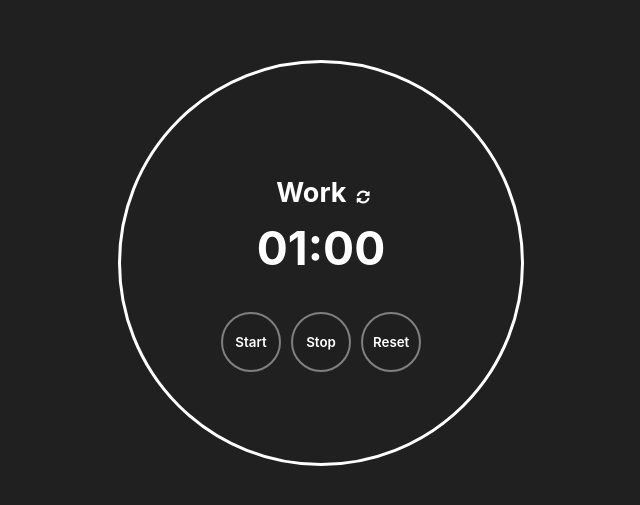
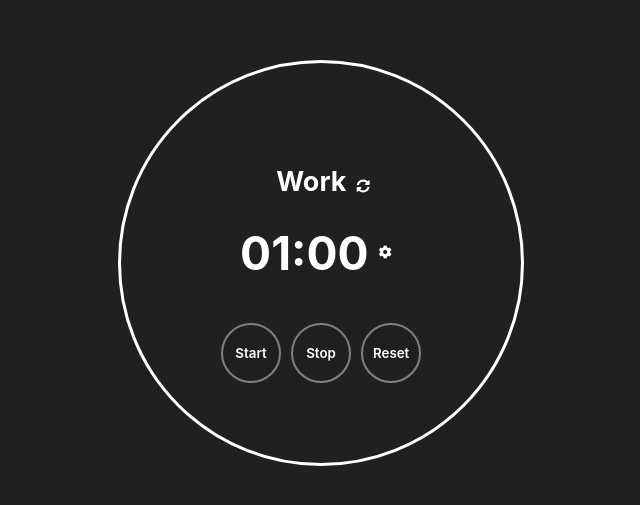
Before and after one commit to varkum/50-10-timer, a React (Vite) app: page / in a window 1280 px wide. Shown: the part 137-642 px from the top of the page, without its empty margins (319-959 px from the left). Built offline with nearby package versions, Linux system fonts and the light colour scheme.

Commit message:
Added settings menu

```diff
--- a/src/App.css
+++ b/src/App.css
@@ -27,7 +27,9 @@ body, html {
   border: 3px solid white;
 }
 .display-container {
+
   text-align: center;
+
 }
 
 .btn {
@@ -66,3 +68,36 @@ body, html {
   color: blue;
   cursor: pointer;
 }
+
+
+input {
+  background-color: rgba(30, 31, 30, 0.938);
+  border: none;
+  font-family:-apple-system, BlinkMacSystemFont, 'Segoe UI', Roboto, Oxygen, Ubuntu, Cantarell, 'Open Sans', 'Helvetica Neue', sans-serif;
+  width: 35px;
+  color: white;
+}
+
+.disp {
+  display: flex;
+  height: 130px;
+  align-items: center;
+  justify-content: center;
+  margin-left: 10px;
+  margin-top: 10px;
+
+}
+
+p {
+  font-family:-apple-system, BlinkMacSystemFont, 'Segoe UI', Roboto, Oxygen, Ubuntu, Cantarell, 'Open Sans', 'Helvetica Neue', sans-serif;
+  font-size: 14px;
+  font-weight: 600;
+}
+
+.settings {
+  margin-left: 14px;
+  margin-top: 20px;
+  height: 100px;
+  padding: 0px;
+
+}
--- a/src/App.jsx
+++ b/src/App.jsx
@@ -1,12 +1,36 @@
 import React, { useState, useEffect, useRef } from 'react';
 import './App.css';
-const WORK = 1; //work time
-const BREAK = 1; //break time
+let WORK = 1; //work time
+let BREAK = 1; //break time
+
+//detect click outside hook
+
+const useDetectClick = (ref, changeEdit) => {
+  useEffect(() => {
+    const handleClick = (event) => {
+      if (ref.current && !ref.current.contains(event.target.value)) {
+        changeEdit(false);
+      }
+    }
+
+    document.addEventListener("mousedown", handleClick);
+
+    return () => {
+      document.removeEventListener("mousedown", handleClick)
+    }
+  })
+}
+
 
 //display component
 function Display(props) {
-  let min = (props.minutes < 10) ? "0" + props.minutes.toString(): props.minutes.toString();
+   let min = (props.minutes < 10) ? "0" + props.minutes.toString(): props.minutes.toString();
   let sec = (props.seconds < 10) ? "0" + props.seconds.toString(): props.seconds.toString();
+
+  const wrapperRef = useRef(null);
+
+  const [edit, changeEdit] = useState(false);
+  useDetectClick(wrapperRef, changeEdit);
 
  const switchMode = () => {
    if (props.mode == "Work") {
@@ -16,22 +40,47 @@ function Display(props) {
    }
  }
 
- const handleTimeClick = () => {
-   //HAVE A BOOLEAN THAT WHEN CLICKED BECOMES TRUE AND HAVES THE TIME TURN INTO TEXTAREA
- }
+const editTimes = () => {
+  if(!props.running) {
+  changeEdit(!edit)
+  }
+}
+
+const handleWorkInput = (event) => {
+  console.log(event.target.value);
+  props.updateWork(event.target.value);
+}
+
+const handleBreakInput = (event) => {
+  props.updateBreak(event.target.value);
+}
+
+const breakEdit = <p>Break:  <input onChange={handleBreakInput} type='number' min="1" placeholder={props.breakTime} /></p>;
+const workEdit = <p>Work:  <input onInput={handleWorkInput} type='number' min = "1" placeholder={props.breakTime} /></p>;
   return (
-    <div className = "display-container">
+    <div ref={wrapperRef} className = "display-container">
       <div className="mode-container">
         <h3>
           {props.mode}
         </h3>
         <button className="switch-button" onClick={switchMode}>
-         <i class="fas fa-sync-alt"></i>
+         <i className="fas fa-sync-alt"></i>
         </button>
       </div>
-      <h1 onClick={()=> window.alert("Clicked")}>
-        {min}:{sec}
-      </h1>
+
+      <div className="disp">
+        <h1>{min}:{sec}</h1>
+        <button className="switch-button" onClick={editTimes}>
+          <i className="fas fa-cog"></i>
+        </button>
+        <div className="settings">
+        {edit && workEdit}
+        {edit && breakEdit}
+        </div>
+      </div>
+
+
+
 
     </div>
   )
@@ -50,7 +99,10 @@ const useAlert = (url) => {
 }
 
 function App() {
-  const [min, updateMin] = useState(WORK);
+  const [breakTime, updateBreak] = useState(1);
+  const [workTime, updateWork] = useState(1);
+
+  const [min, updateMin] = useState(workTime);
   const [sec, updateSec] = useState(0);
   const [mode, updateMode] = useState('Work');
   const [running, updateRun] = useState(false);
@@ -58,9 +110,10 @@ function App() {
   const pauseTimeRef = useRef();  //current pause location (time)
   const intervalRef = useRef();
   const pauseRef = useRef(0); //total pauseTime
-  const totalTimeRef = useRef(WORK * 60);
+  const totalTimeRef = useRef(workTime * 60);
 
   const [toggle] = useAlert("https://actions.google.com/sounds/v1/cartoon/cartoon_cowbell.ogg");
+
 
   useEffect(() => {
       let intervalId;
@@ -76,13 +129,13 @@ function App() {
         if (minutes == 0 && seconds == 0) {
           if (mode == "Work") {
             toggle("Work");
-            totalTimeRef.current = BREAK * 60;
-            handleReset(BREAK, false);
+            totalTimeRef.current = breakTime * 60;
+            handleReset(breakTime, false);
             updateMode("Break");
           } else {
             toggle("Break");
-            totalTimeRef.current = WORK * 60;
-            handleReset(WORK, false);
+            totalTimeRef.current = workTime * 60;
+            handleReset(workTime, false);
             updateMode("Work");
           }
 
@@ -124,7 +177,7 @@ function App() {
     updateStart(Date.now());
     updateMin(minutes);
     updateSec(0);
-    totalTimeRef.current = WORK * 60;
+    totalTimeRef.current = workTime * 60;
     pauseRef.current = 0;
     updateMode("Work");
     clearInterval(intervalRef.current);
@@ -135,7 +188,7 @@ function App() {
   return (
     <div className="page-container">
     <div className="timer-container">
-      <Display minutes={min} seconds={sec} mode={mode} updateMode= {(mode) => updateMode(mode)}/>
+      <Display minutes={min} seconds={sec} mode={mode} updateMode= {(mode) => updateMode(mode)} updateMin={(min) => updateMin(min)} updateSec={(sec) => updateSec(sec)} running={running} workTime={workTime} breakTime={breakTime} updateWork={(t)=>updateWork(t)} updateBreak={(t)=>updateBreak(t)}/>
       <div>
         <button className="btn" onClick = {handleStart}>
           Start
@@ -143,7 +196,7 @@ function App() {
         <button className="btn" onClick = {handleStop}>
           Stop
         </button>
-        <button className="btn" onClick={() => handleReset(WORK, true)}>
+        <button className="btn" onClick={() => handleReset(workTime, true)}>
           Reset
         </button>
     </div>
```
